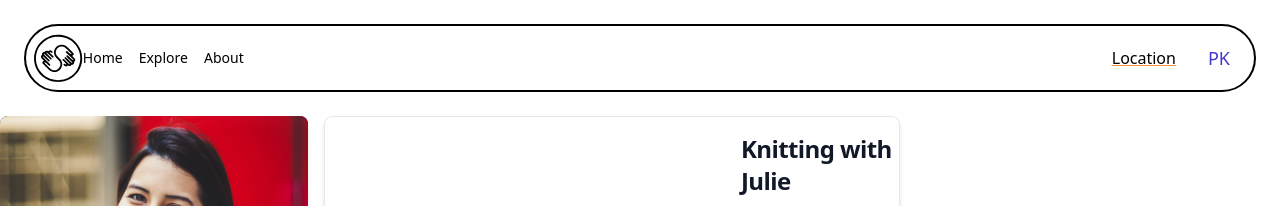
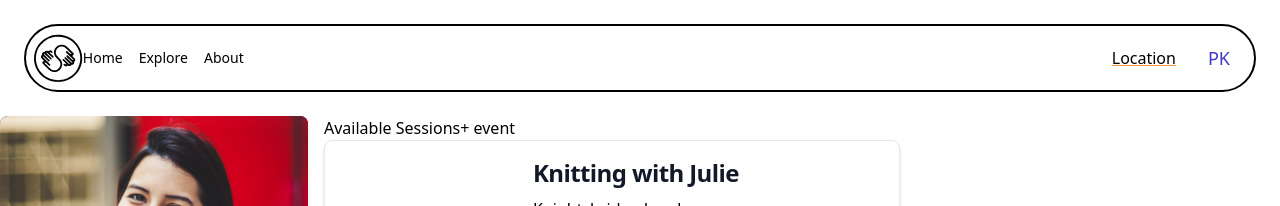
Before and after one commit to SchoolOfCode/bc13_final-project_front-end-zen-coders, a Next.js app: page /profile in a window 1280 px wide. Shown: the top 206 px of the page. Built offline with nearby package versions, Linux system fonts and the light colour scheme.

Commit message:
title and event button added

```diff
--- a/components/ProfileEventCard/ProfileEventCard.js
+++ b/components/ProfileEventCard/ProfileEventCard.js
@@ -1,11 +1,11 @@
-import React from 'react';
+import React from "react";
 
 export default function ProfileEventCard() {
   return (
     <div>
       <a className="flex flex-col items-center rounded-lg border bg-white shadow-md hover:bg-gray-100 dark:border-gray-700 dark:bg-gray-800 dark:hover:bg-gray-700 md:max-w-xl md:flex-row">
         <img
-          className="w-100 h-full rounded-none rounded-t-lg rounded-l-lg object-cover"
+          className="w-48 h-full rounded-none rounded-t-lg rounded-l-lg object-cover"
           src="/knitting-event.jpg"
           alt="knitting img"
         />
--- a/pages/profile/index.js
+++ b/pages/profile/index.js
@@ -9,6 +9,10 @@ export default function index() {
         <ProfileCard className="col-span-1" />
       </div>
       <div className="col-span-3">
+        <div className = "flex">
+          <h1> Available Sessions</h1>
+          <button> + event</button>
+        </div>
         <ProfileEventCard />
         <ProfileEventCard />
         <ProfileEventCard />
```
